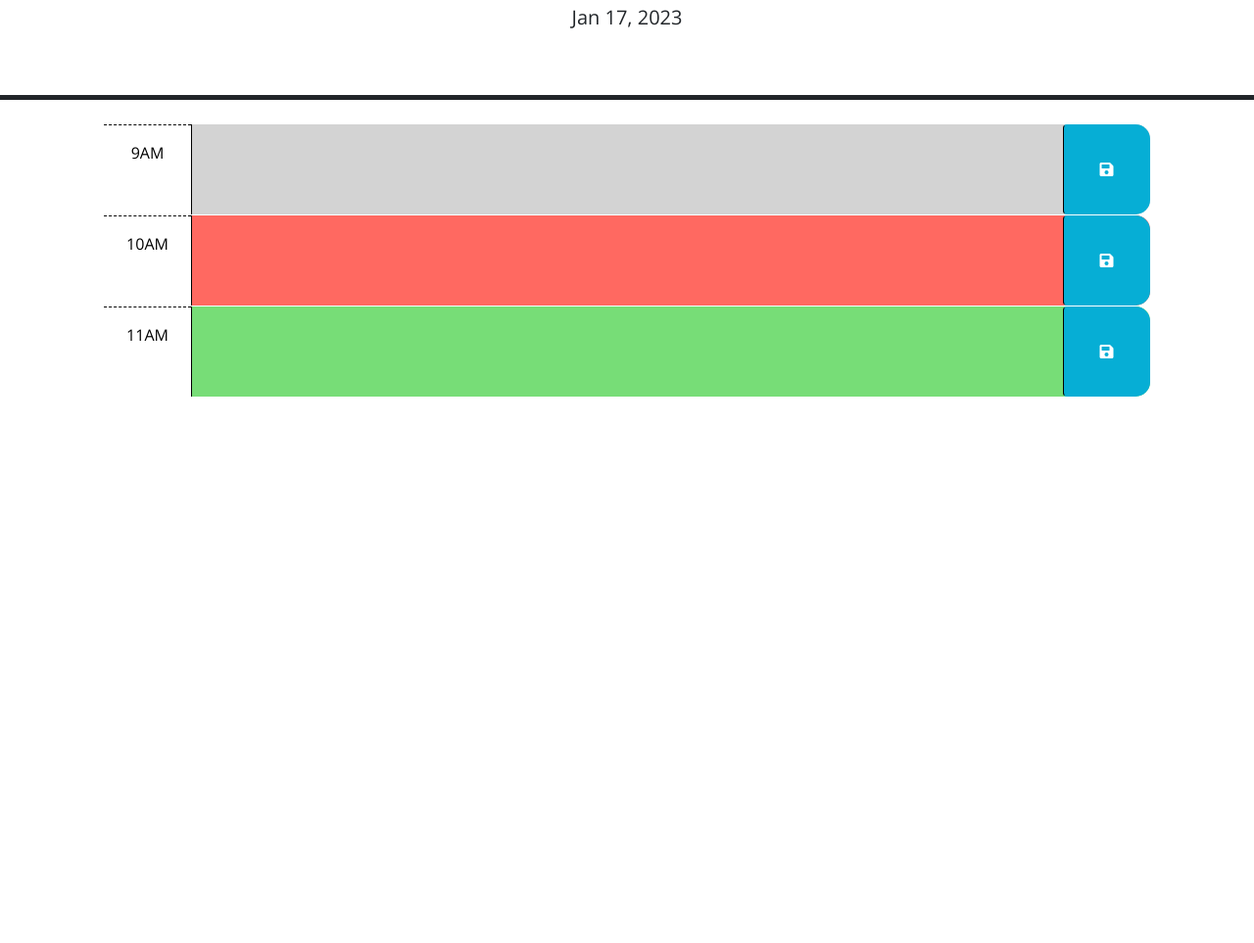
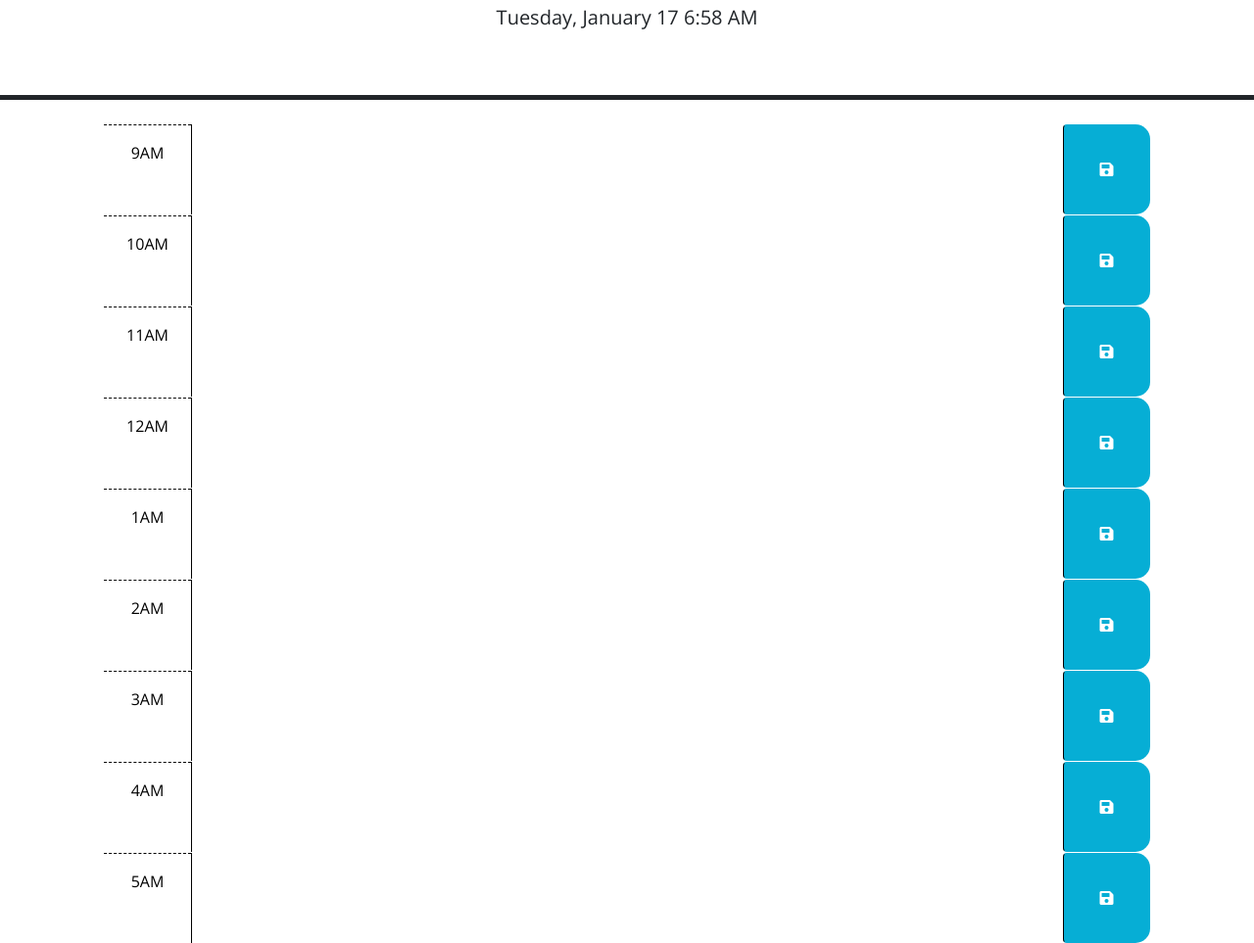
Before and after one commit to thorne7/Golden-Brown, a plain HTML site: page index.html in a window 1280 px wide. Shown: the part 176-1139 px from the top of the page at 98% size. Before the commit the page ends 800 px from the top, so only its background shows below. Drawn offline with nearby package versions, Linux system fonts and the light colour scheme.

Commit message:
storing to local

```diff
--- a/assets/js/script.js
+++ b/assets/js/script.js
@@ -1,11 +1,32 @@
 // Wrap all code that interacts with the DOM in a call to jQuery to ensure that
 // the code isn't run until the browser has finished rendering all the elements
 // in the html.
+var today = dayjs();
+$("#currentDay").text(today.format('dddd, MMMM D H:mm A'))
 
-var today = dayjs();
-$("#currentDay").text(today.format('MMM D, YYYY'))
+var hour = [9, 10, 11, 12, 1, 2, 3, 4, 5];
 
-$(function () {
+$(".saveBtn").click(saveButton);
+
+function saveButton() {
+ event.preventDefault();
+ var description = ('description').value;
+ var hourData = $(this).siblings(".description").val();
+ console.log("this worked")
+
+
+
+  localStorage.setItem(hourData, description);
+ }
+
+
+
+    // <script>
+    //         function saveData(){
+    //     localStorage.saveServer
+    //     }
+    //     </script>
+
     // TODO: Add a listener for click events on the save button. This code should
     // use the id in the containing time-block as a key to save the user input in
     // local storage. HINT: What does `this` reference in the click listener
@@ -24,4 +45,33 @@
     // attribute of each time-block be used to do this?
     //
     // TODO: Add code to display the current date in the header of the page.
-  });
+  // };
+
+// $(".saveBtn").click(function () {
+
+// for (var i = 0; i < hour.length; i++) {
+//   // var dataHour = localStorage.getItem(x[i]);
+
+// if ('hour')dayjs().isBefore(dayjs("H"))
+//   $(".time-block").addClass("past");
+
+// if ('hour')dayjs().isSame(dayjs("H"))
+// $(".time-block").addClass("present");
+
+// if ('hour')dayjs().isAfter(dayjs("H"))
+// $(".time-block").addClass("future");
+
+// }})
+
+
+// $(".saveBtn").click(function () {
+//   if ('hour')dayjs().isSame(dayjs("H")); {
+//     $(".time-block").addClass("present");
+//   }
+//     })
+
+//     $(".saveBtn").click(function () {
+//   if ('hour')dayjs().isAfter(dayjs("H")); {
+//     $(".time-block").addClass("future");
+//   }
+//     })
--- a/index.html
+++ b/index.html
@@ -38,17 +38,88 @@
         in the finished product. Remember to delete this comment once the
         code is implemented.
         -->
+     <div id="hour-9" class="row time-block">
+      <div class="col-2 col-md-1 hour text-center py-3">9AM</div>
+      <textarea class="col-8 col-md-10 description" rows="3"> </textarea>
+      <button class="btn saveBtn col-2 col-md-1" aria-label="save">
+        <i class="fas fa-save" aria-hidden="true"></i>
+     </button>
+     </div>
 
-      <!-- Example of a past time block. The "past" class adds a gray background color. -->
+     <div id="hour-10" class="row time-block">
+      <div class="col-2 col-md-1 hour text-center py-3">10AM</div>
+      <textarea class="col-8 col-md-10 description" rows="3"> </textarea>
+      <button class="btn saveBtn col-2 col-md-1" aria-label="save">
+        <i class="fas fa-save" aria-hidden="true"></i>
+     </button>
+     </div>
+
+     <div id="hour-11" class="row time-block">
+      <div class="col-2 col-md-1 hour text-center py-3">11AM</div>
+      <textarea class="col-8 col-md-10 description" rows="3"> </textarea>
+      <button class="btn saveBtn col-2 col-md-1" aria-label="save">
+        <i class="fas fa-save" aria-hidden="true"></i>
+     </button>
+     </div>
+
+     <div id="hour-12" class="row time-block">
+      <div class="col-2 col-md-1 hour text-center py-3">12AM</div>
+      <textarea class="col-8 col-md-10 description" rows="3"> </textarea>
+      <button class="btn saveBtn col-2 col-md-1" aria-label="save">
+        <i class="fas fa-save" aria-hidden="true"></i>
+     </button>
+     </div>
+
+     <div id="hour-1" class="row time-block">
+      <div class="col-2 col-md-1 hour text-center py-3">1AM</div>
+      <textarea class="col-8 col-md-10 description" rows="3"> </textarea>
+      <button class="btn saveBtn col-2 col-md-1" aria-label="save">
+        <i class="fas fa-save" aria-hidden="true"></i>
+     </button>
+     </div>
+
+     <div id="hour-2" class="row time-block">
+      <div class="col-2 col-md-1 hour text-center py-3">2AM</div>
+      <textarea class="col-8 col-md-10 description" rows="3"> </textarea>
+      <button class="btn saveBtn col-2 col-md-1" aria-label="save">
+        <i class="fas fa-save" aria-hidden="true"></i>
+     </button>
+     </div>
+
+     <div id="hour-3" class="row time-block">
+      <div class="col-2 col-md-1 hour text-center py-3">3AM</div>
+      <textarea class="col-8 col-md-10 description" rows="3"> </textarea>
+      <button class="btn saveBtn col-2 col-md-1" aria-label="save">
+        <i class="fas fa-save" aria-hidden="true"></i>
+     </button>
+     </div>
+
+     <div id="hour-4" class="row time-block">
+      <div class="col-2 col-md-1 hour text-center py-3">4AM</div>
+      <textarea class="col-8 col-md-10 description" rows="3"> </textarea>
+      <button class="btn saveBtn col-2 col-md-1" aria-label="save">
+        <i class="fas fa-save" aria-hidden="true"></i>
+     </button>
+     </div>
+
+     <div id="hour-5" class="row time-block">
+      <div class="col-2 col-md-1 hour text-center py-3">5AM</div>
+      <textarea class="col-8 col-md-10 description" rows="3"> </textarea>
+      <button class="btn saveBtn col-2 col-md-1" aria-label="save">
+        <i class="fas fa-save" aria-hidden="true"></i>
+     </button>
+     </div>
+
+      <!-- Example of a past time block. The "past" class adds a gray background color.
       <div id="hour-9" class="row time-block past">
         <div class="col-2 col-md-1 hour text-center py-3">9AM</div>
         <textarea class="col-8 col-md-10 description" rows="3"> </textarea>
         <button class="btn saveBtn col-2 col-md-1" aria-label="save">
           <i class="fas fa-save" aria-hidden="true"></i>
         </button>
-      </div>
+      </div> -->
 
-      <!-- Example of a a present time block. The "present" class adds a red background color. -->
+      <!-- Example of a a present time block. The "present" class adds a red background color.
       <div id="hour-10" class="row time-block present">
         <div class="col-2 col-md-1 hour text-center py-3">10AM</div>
         <textarea class="col-8 col-md-10 description" rows="3"> </textarea>
@@ -57,14 +128,14 @@
         </button>
       </div>
 
-      <!-- Example of a future time block. The "future" class adds a green background color. -->
+      Example of a future time block. The "future" class adds a green background color.
       <div id="hour-11" class="row time-block future">
         <div class="col-2 col-md-1 hour text-center py-3">11AM</div>
         <textarea class="col-8 col-md-10 description" rows="3"> </textarea>
         <button class="btn saveBtn col-2 col-md-1" aria-label="save">
           <i class="fas fa-save" aria-hidden="true"></i>
         </button>
-      </div>
+      </div> -->
 
     <script src="https://code.jquery.com/jquery-3.4.1.min.js"></script>
     <script
```
